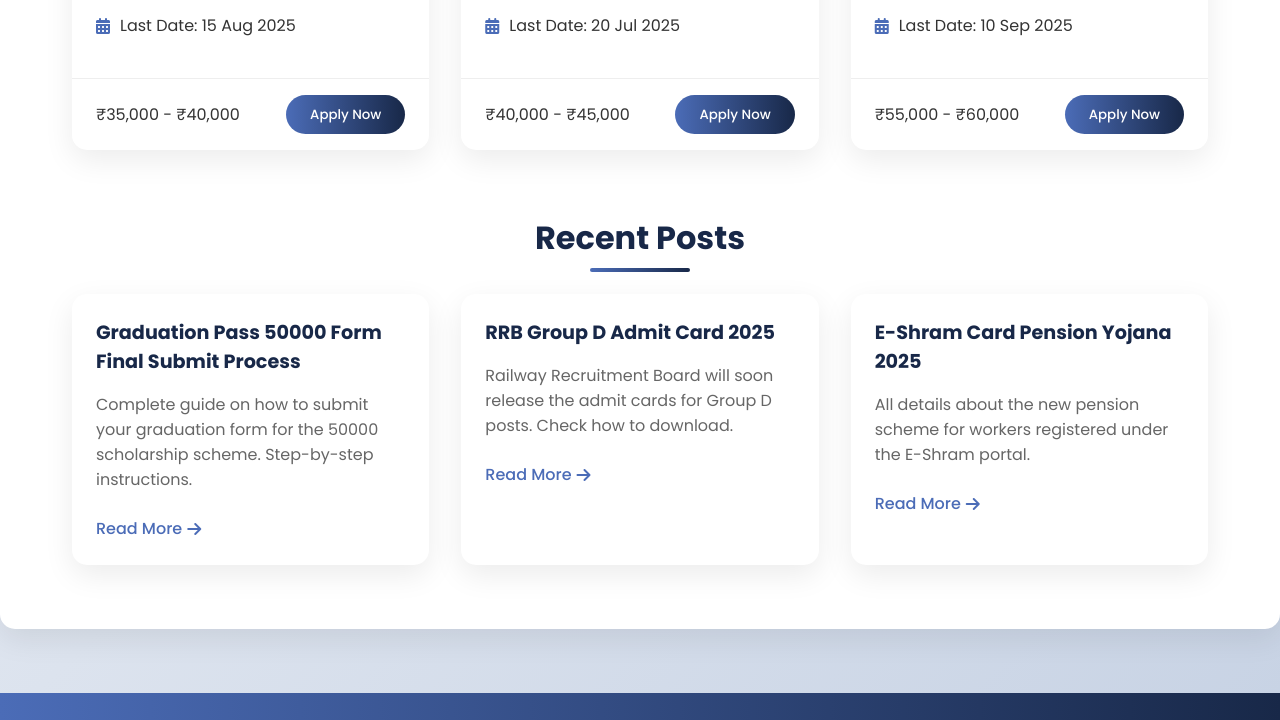
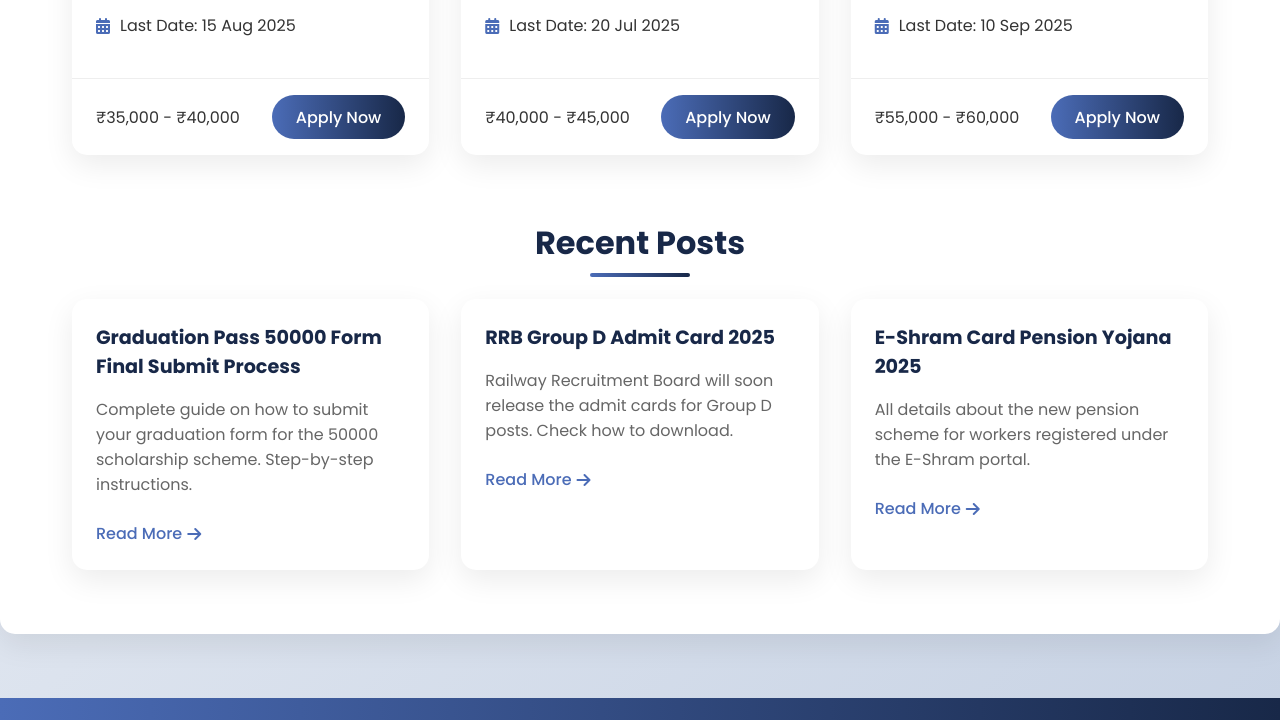
Before and after one commit to niteen56/job-recurement-online, a plain HTML site: page index.html in a window 1280 px wide. Shown: the part 828-1548 px from the top of the page. Drawn offline with Linux system fonts and the light colour scheme.

Commit message:
Update index.html

```diff
--- a/index.html
+++ b/index.html
@@ -276,6 +276,8 @@
             font-weight: 500;
             transition: all 0.3s;
             transform: translateZ(20px);
+            text-decoration: none;
+            display: inline-block;
         }
 
         .apply-btn:hover {
@@ -640,7 +642,7 @@
                     </div>
                     <div class="job-card-footer">
                         <div class="salary">₹35,000 - ₹40,000</div>
-                        <button class="apply-btn">Apply Now</button>
+                        <a href="https://www.ibps.in/crp-rrb-xiv/" class="apply-btn" target="_blank">Apply Now</a>
                     </div>
                 </div>
 
@@ -669,7 +671,7 @@
                     </div>
                     <div class="job-card-footer">
                         <div class="salary">₹40,000 - ₹45,000</div>
-                        <button class="apply-btn">Apply Now</button>
+                        <a href="https://bsebstet.com/" class="apply-btn" target="_blank">Apply Now</a>
                     </div>
                 </div>
 
@@ -698,7 +700,7 @@
                     </div>
                     <div class="job-card-footer">
                         <div class="salary">₹55,000 - ₹60,000</div>
-                        <button class="apply-btn">Apply Now</button>
+                        <a href="https://www.rbi.org.in/Scripts/BS_Vacancy.aspx" class="apply-btn" target="_blank">Apply Now</a>
                     </div>
                 </div>
             </div>
@@ -744,7 +746,7 @@
                     <p><i class="fas fa-briefcase"></i> 13217 Posts</p>
                     <p><i class="fas fa-map-marker-alt"></i> All India</p>
                     <p><i class="fas fa-calendar-alt"></i> Last Date: 15 Aug 2025</p>
-                    <button class="apply-btn">Apply Now</button>
+                    <a href="https://www.ibps.in/crp-rrb-xiv/" class="apply-btn" target="_blank">Apply Now</a>
                 </div>
 
                 <div class="job-item">
@@ -752,7 +754,7 @@
                     <p><i class="fas fa-briefcase"></i> Multiple Posts</p>
                     <p><i class="fas fa-map-marker-alt"></i> Bihar</p>
                     <p><i class="fas fa-calendar-alt"></i> Last Date: 20 Jul 2025</p>
-                    <button class="apply-btn">Apply Now</button>
+                    <a href="https://bsebstet.com/" class="apply-btn" target="_blank">Apply Now</a>
                 </div>
 
                 <div class="job-item">
@@ -760,7 +762,7 @@
                     <p><i class="fas fa-briefcase"></i> 120 Posts</p>
                     <p><i class="fas fa-map-marker-alt"></i> Multiple Locations</p>
                     <p><i class="fas fa-calendar-alt"></i> Last Date: 10 Sep 2025</p>
-                    <button class="apply-btn">Apply Now</button>
+                    <a href="https://www.rbi.org.in/Scripts/BS_Vacancy.aspx" class="apply-btn" target="_blank">Apply Now</a>
                 </div>
 
                 <div class="job-item">
@@ -768,7 +770,7 @@
                     <p><i class="fas fa-briefcase"></i> 2500 Posts</p>
                     <p><i class="fas fa-map-marker-alt"></i> Delhi</p>
                     <p><i class="fas fa-calendar-alt"></i> Last Date: 05 Sep 2025</p>
-                    <button class="apply-btn">Apply Now</button>
+                    <a href="https://dsssb.delhi.gov.in/" class="apply-btn" target="_blank">Apply Now</a>
                 </div>
 
                 <div class="job-item">
@@ -776,7 +778,7 @@
                     <p><i class="fas fa-briefcase"></i> 1481 Posts</p>
                     <p><i class="fas fa-map-marker-alt"></i> Bihar</p>
                     <p><i class="fas fa-calendar-alt"></i> Last Date: 30 Aug 2025</p>
-                    <button class="apply-btn">Apply Now</button>
+                    <a href="https://bssc.bihar.gov.in/" class="apply-btn" target="_blank">Apply Now</a>
                 </div>
 
                 <div class="job-item">
@@ -784,7 +786,7 @@
                     <p><i class="fas fa-briefcase"></i> 935 Posts</p>
                     <p><i class="fas fa-map-marker-alt"></i> Bihar</p>
                     <p><i class="fas fa-calendar-alt"></i> Last Date: 25 Jul 2025</p>
-                    <button class="apply-btn">Apply Now</button>
+                    <a href="https://bpsc.bih.nic.in/" class="apply-btn" target="_blank">Apply Now</a>
                 </div>
             </div>
         </div>
@@ -804,6 +806,7 @@
                     <h3>IBPS</h3>
                     <p>Banking Sector</p>
                     <p>13217 Openings</p>
+                    <a href="https://www.ibps.in/" class="apply-btn" target="_blank">View Jobs</a>
                 </div>
 
                 <div class="recruiter-card">
@@ -813,6 +816,7 @@
                     <h3>RBI</h3>
                     <p>Central Banking</p>
                     <p>120 Openings</p>
+                    <a href="https://www.rbi.org.in/" class="apply-btn" target="_blank">View Jobs</a>
                 </div>
 
                 <div class="recruiter-card">
@@ -822,6 +826,7 @@
                     <h3>DSSSB</h3>
                     <p>Education Sector</p>
                     <p>2500 Openings</p>
+                    <a href="https://dsssb.delhi.gov.in/" class="apply-btn" target="_blank">View Jobs</a>
                 </div>
 
                 <div class="recruiter-card">
@@ -831,6 +836,7 @@
                     <h3>BSSC</h3>
                     <p>State Commission</p>
                     <p>1481 Openings</p>
+                    <a href="https://bssc.bihar.gov.in/" class="apply-btn" target="_blank">View Jobs</a>
                 </div>
 
                 <div class="recruiter-card">
@@ -840,6 +846,7 @@
                     <h3>BPSC</h3>
                     <p>Public Service</p>
                     <p>935 Openings</p>
+                    <a href="https://bpsc.bih.nic.in/" class="apply-btn" target="_blank">View Jobs</a>
                 </div>
 
                 <div class="recruiter-card">
@@ -849,6 +856,7 @@
                     <h3>AIIMS</h3>
                     <p>Healthcare</p>
                     <p>Faculty Positions</p>
+                    <a href="https://www.aiims.edu/" class="apply-btn" target="_blank">View Jobs</a>
                 </div>
             </div>
         </div>
@@ -1032,14 +1040,6 @@
             });
         });
 
-        // Make Apply buttons functional
-        document.querySelectorAll('.apply-btn').forEach(button => {
-            button.addEventListener('click', function() {
-                const jobTitle = this.closest('.job-card').querySelector('.job-card-header h3').textContent;
-                alert(`Applying for: ${jobTitle}\nThis would open an application form in a real website.`);
-            });
-        });
-
         // Make the contact form functional
         document.querySelector('.submit-btn').addEventListener('click', function() {
             const name = document.getElementById('name').value;
```
